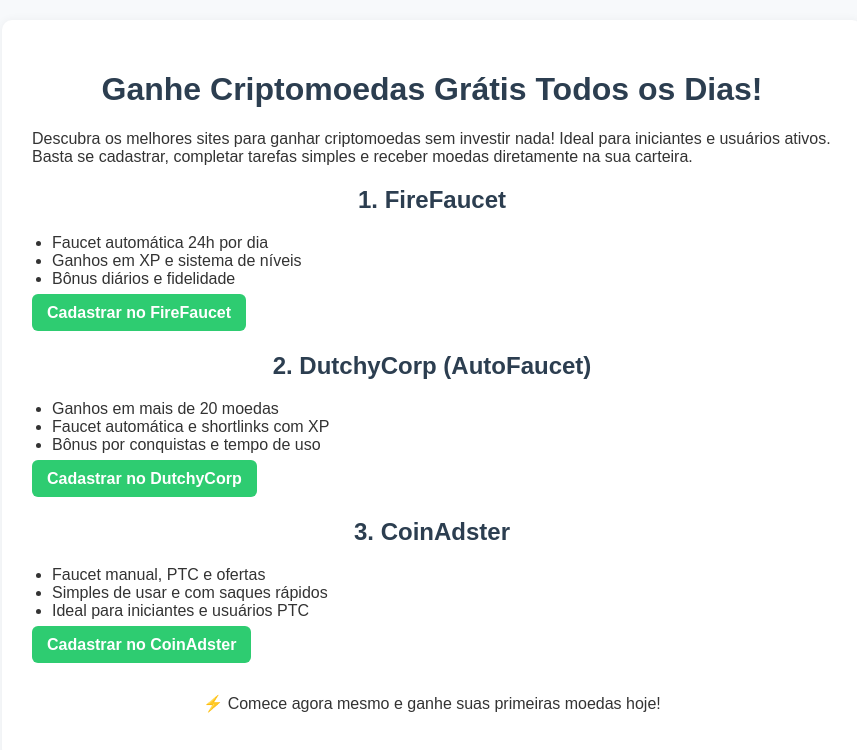
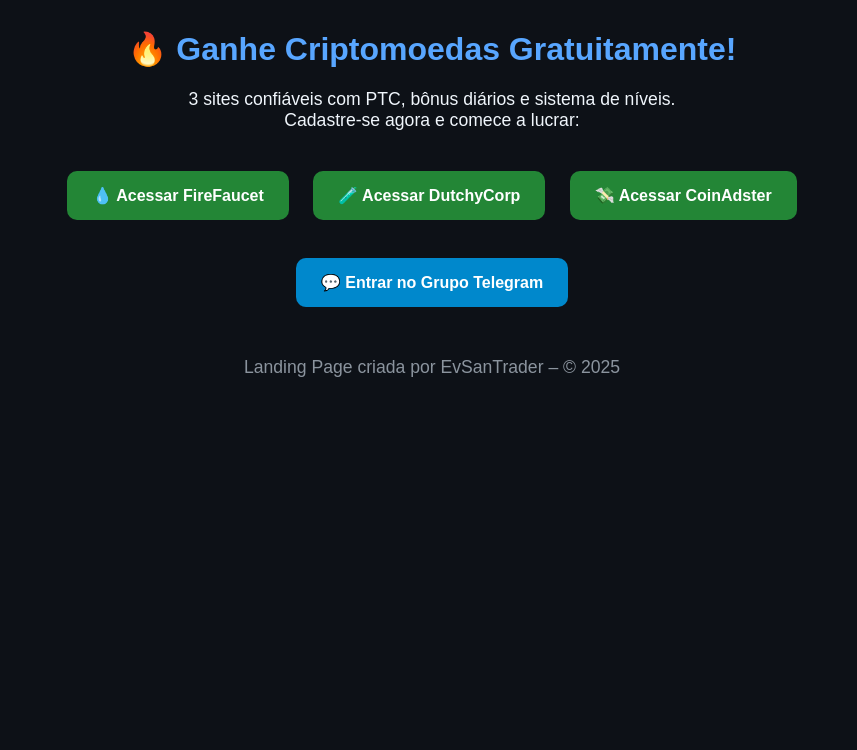
Before and after one commit to EvSanTrader/earncriptos-landing-page, a plain HTML site: page index.html in a window 1280 px wide. Shown: the whole page, without its empty margins (208-1065 px from the left). Drawn offline with Linux system fonts and the light colour scheme.

Commit message:
Update index.html

```diff
--- a/index.html
+++ b/index.html
@@ -2,83 +2,74 @@
 <html lang="pt-BR">
 <head>
   <meta charset="UTF-8">
-  <meta name="viewport" content="width=device-width, initial-scale=1.0">
-  <title>Ganhe Criptomoedas Grátis com Faucets</title>
+  <meta name="viewport" content="width=device-width, initial-scale=1">
+  <title>Ganhe Criptomoedas Grátis</title>
   <style>
     body {
+      background: #0d1117;
+      color: #f0f6fc;
       font-family: Arial, sans-serif;
-      background: #f7f9fb;
-      color: #333;
       margin: 0;
-      padding: 20px;
+      padding: 0;
+      text-align: center;
     }
-    .container {
-      max-width: 800px;
-      margin: auto;
-      background: white;
+
+    h1 {
+      color: #58a6ff;
+      margin-top: 30px;
+    }
+
+    p {
+      margin: 10px 0 30px;
+      font-size: 1.1rem;
+    }
+
+    .btn {
+      display: inline-block;
+      background: #238636;
+      color: white;
+      padding: 15px 25px;
+      margin: 10px;
+      text-decoration: none;
       border-radius: 10px;
-      box-shadow: 0 0 10px rgba(0,0,0,0.05);
-      padding: 30px;
+      font-weight: bold;
+      transition: background 0.3s ease;
     }
-    h1, h2 {
-      text-align: center;
-      color: #2c3e50;
+
+    .btn:hover {
+      background: #2ea043;
     }
-    .site {
-      margin-bottom: 30px;
+
+    .telegram {
+      background: #0088cc;
     }
-    .site a {
-      background: #2ecc71;
-      color: white;
-      padding: 10px 15px;
-      border-radius: 6px;
-      text-decoration: none;
-      font-weight: bold;
+
+    .telegram:hover {
+      background: #039be5;
     }
-    .site a:hover {
-      background: #27ae60;
-    }
-    ul {
-      padding-left: 20px;
+
+    footer {
+      margin-top: 40px;
+      font-size: 0.9rem;
+      color: #8b949e;
     }
   </style>
 </head>
 <body>
-  <div class="container">
-    <h1>Ganhe Criptomoedas Grátis Todos os Dias!</h1>
-    <p>Descubra os melhores sites para ganhar criptomoedas sem investir nada! Ideal para iniciantes e usuários ativos. Basta se cadastrar, completar tarefas simples e receber moedas diretamente na sua carteira.</p>
+  <h1>🔥 Ganhe Criptomoedas Gratuitamente!</h1>
+  <p>3 sites confiáveis com PTC, bônus diários e sistema de níveis.<br>
+     Cadastre-se agora e comece a lucrar:</p>
 
-    <div class="site">
-      <h2>1. FireFaucet</h2>
-      <ul>
-        <li>Faucet automática 24h por dia</li>
-        <li>Ganhos em XP e sistema de níveis</li>
-        <li>Bônus diários e fidelidade</li>
-      </ul>
-      <a href="https://firefaucet.win/ref/EvSanTrader">Cadastrar no FireFaucet</a>
-    </div>
+  <a class="btn" href="https://firefaucet.win/ref/EvSanTrader" target="_blank">💧 Acessar FireFaucet</a>
+  <a class="btn" href="https://autofaucet.dutchycorp.space/?r=EvSanTrader" target="_blank">🧪 Acessar DutchyCorp</a>
+  <a class="btn" href="https://coinadster.com/?ref=215402
+" target="_blank">💸 Acessar CoinAdster</a>
 
-    <div class="site">
-      <h2>2. DutchyCorp (AutoFaucet)</h2>
-      <ul>
-        <li>Ganhos em mais de 20 moedas</li>
-        <li>Faucet automática e shortlinks com XP</li>
-        <li>Bônus por conquistas e tempo de uso</li>
-      </ul>
-      <a href="https://autofaucet.dutchycorp.space/?r=EvSanTrader">Cadastrar no DutchyCorp</a>
-    </div>
+  <br><br>
+  <a class="btn telegram" href="https://t.me/CriptoCircuitEST" target="_blank">💬 Entrar no Grupo Telegram</a>
 
-    <div class="site">
-      <h2>3. CoinAdster</h2>
-      <ul>
-        <li>Faucet manual, PTC e ofertas</li>
-        <li>Simples de usar e com saques rápidos</li>
-        <li>Ideal para iniciantes e usuários PTC</li>
-      </ul>
-      <a href="https://coinadster.com/?ref=215402">Cadastrar no CoinAdster</a>
-    </div>
-
-    <p style="text-align: center; margin-top: 40px;">⚡ Comece agora mesmo e ganhe suas primeiras moedas hoje!</p>
-  </div>
+  <footer>
+    <p>Landing Page criada por EvSanTrader – © 2025</p>
+  </footer>
 </body>
 </html>
```
